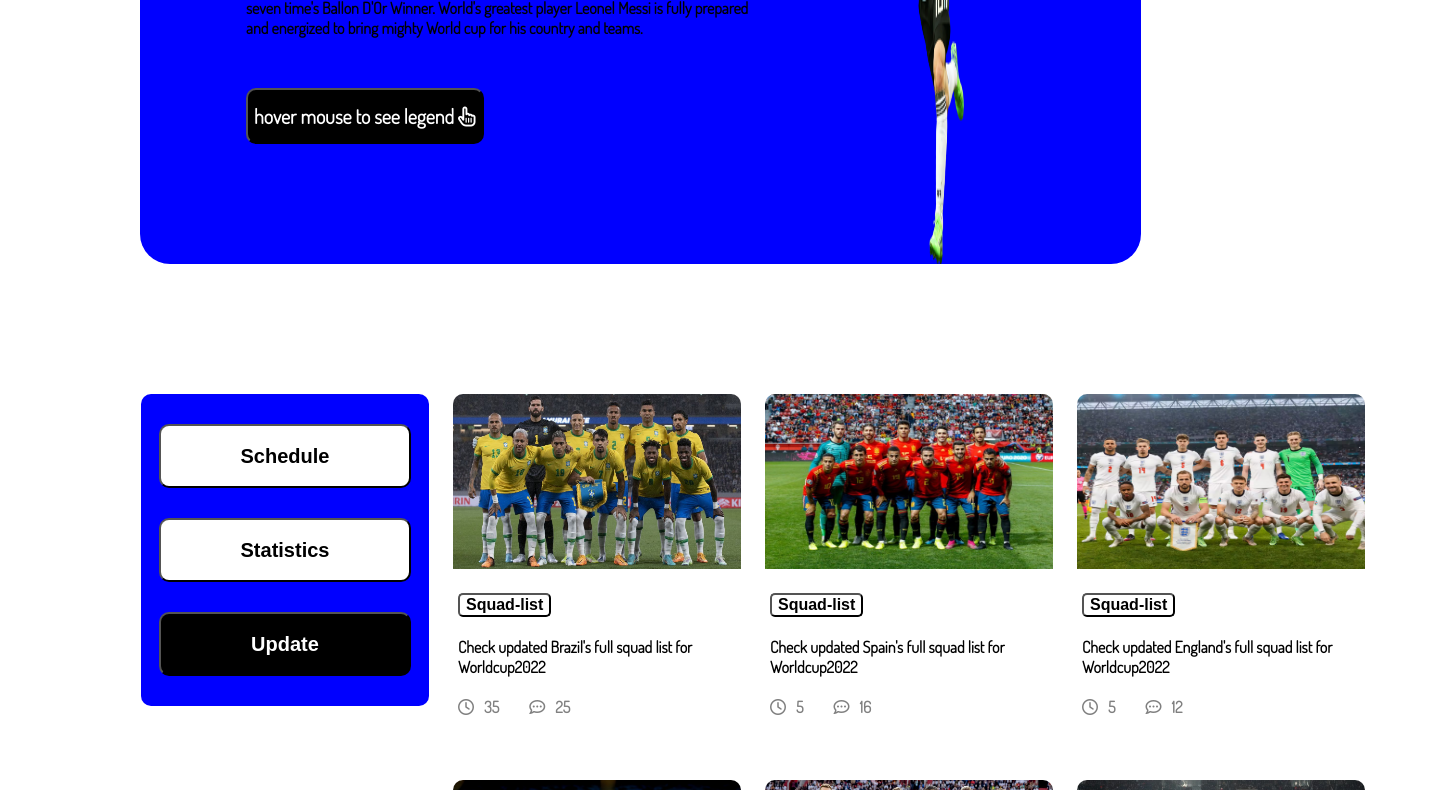
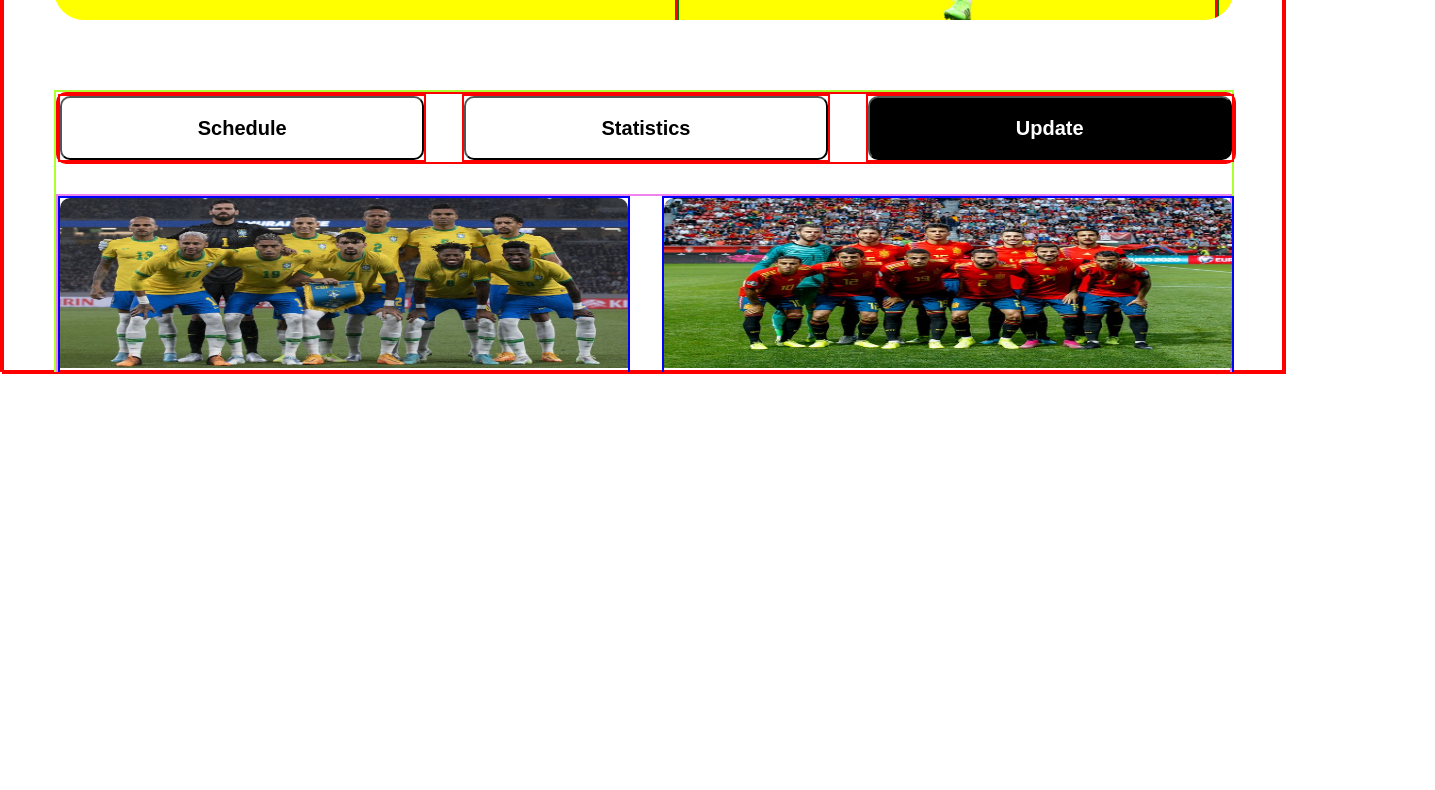
Before and after one commit to Mdmorshadurrahman/Worldcup2022, a plain HTML site: page worldcup_homepage.html in a window 1280 px wide. Shown: the part 432-1222 px from the top of the page, 1435 px wide, since content can reach past the window. After the commit the page ends 806 px from the top, so only its background shows below. Drawn offline with Linux system fonts and the light colour scheme.

Commit message:
all done except mobile response

```diff
--- a/style.css
+++ b/style.css
@@ -1,9 +1,16 @@
+html,
 body {
     font-family: 'Dosis', sans-serif;
     /* padding: 50px 139px 0px 85px; */
     margin: 0 0 0 0;
-    /* border: 2px solid red; */
+    border: 2px solid red;
+    width: 100%;
+    height: 100%;
+    margin: 0px;
+    padding: 0px;
+    overflow-x: hidden;
 }
+
 
 h1 {
     font-size: 65px;
@@ -47,9 +54,9 @@ h5 {
 
 .header-left {
     color: black;
-    width: 531px;
+    width: 50%;
     height: 424px;
-    /* border: 2px solid red; */
+    border: 2px solid red;
     display: flex;
     margin: 111px 24px 111px 106px;
     flex-direction: column;
@@ -62,7 +69,7 @@ h5 {
 } */
 
 .header-left-button button {
-    /* border: 2px solid red; */
+    border: 2px solid red;
     height: 56px;
     width: auto;
     background-color: black;
@@ -82,30 +89,30 @@ h5 {
 .header-left-title {
     font-size: 65px;
     height: 240px;
-    width: 531px;
+    width: auto;
     margin-bottom: 20px;
     /* overflow: hidden; */
-    /* border: 2px solid blue; */
+    border: 2px solid white;
 }
 
 .header-left-subtitle {
-    width: 506px;
+    width: auto;
     height: 60px;
-    /* border: 2px solid yellow; */
+    border: 2px solid yellow;
     margin-bottom: 30px;
 }
 
 .header-right {
-    width: 581px;
+    width: 50%;
     height: 613px;
-    /* border: 2px solid red; */
+    border: 2px solid red;
     margin: 33px 79px 0px 0px;
 
 }
 
 .header-right img,
 .messi {
-    /* border: 2px solid green; */
+    border: 2px solid green;
     width: 100%;
     height: 105%;
 }
@@ -123,23 +130,77 @@ h5 {
 
 .middlepart {
 
-    /* border: 2px solid red; */
+    border: 2px solid yellow;
     display: flex;
     justify-content: center;
-    justify-content: space-around;
-    column-gap: 24px;
-    margin: 0px 138px 130px 141px;
+    justify-content: space-between;
+    column-gap: 15%;
+    margin: 0px 136px 130px 141px;
+    width: auto;
+    height: 1000px;
 }
 
+.menu {
+    border: 2px solid red;
+    display: flex;
+    flex-direction: column;
+    justify-content: center;
+    justify-content: space-between;
+    padding: 25%;
+    background-color: blue;
+    border-radius: 10px;
+    align-items: center;
+    width: 185%;
+    height: 25%;
+    row-gap: 10%;
+}
+
+.schedules,
+.Stats,
+.Updates {
+    width: 80%;
+    border: 2px solid red;
+}
+
+.schedules button,
+.Stats button {
+    width: 100%;
+    height: 64px;
+    border-radius: 10px;
+    background-color: white;
+    color: black;
+}
+
+.Updates button {
+    width: 100%;
+    height: 64px;
+    border-radius: 10px;
+    background-color: black;
+    color: white;
+}
 
 .squadgrid {
-    /* border: 2px solid gray; */
+    border: 2px solid violet;
     display: grid;
     grid-template-columns: repeat(3, 1fr);
     grid-template-rows: repeat(3, 1fr);
-    row-gap: 24px;
-    column-gap: 24px;
-    justify-content: center;
+    row-gap: 3%;
+    column-gap: 3%;
+    /* justify-content: center; */
+    justify-content: space-between;
+    /* width: 80%; */
+    height: 100%;
+}
+
+.squad {
+    width: auto;
+    height: auto;
+    border: 2px solid blue;
+    display: flex;
+    flex-direction: column;
+    justify-content: space-between;
+    row-gap: 2%;
+
 }
 
 .squadgrid img {
@@ -149,11 +210,11 @@ h5 {
 }
 
 .icons {
-    /* border: 2px solid red; */
+    border: 2px solid red;
     display: flex;
     justify-content: flex-start;
-    margin-left: 5px;
-    column-gap: 30px;
+    margin-left: 2%;
+    column-gap: 15%;
 }
 
 
@@ -163,50 +224,8 @@ h5 {
     display: flex;
     justify-content: center;
     align-items: center;
-    column-gap: 10px;
+    column-gap: 30%;
     color: gray;
-}
-
-.squad {
-    width: 288px;
-    height: 362px;
-    /* border: 2px solid blue; */
-    display: flex;
-    flex-direction: column;
-    row-gap: 20px;
-
-}
-
-.menu {
-    /* border: 2px solid black; */
-    display: flex;
-    flex-direction: column;
-    justify-content: center;
-    justify-content: space-between;
-    padding: 30px 30px;
-    background-color: blue;
-    border-radius: 10px;
-    align-items: center;
-    width: 228px;
-    height: 252px;
-    row-gap: 30px;
-}
-
-.schedules button,
-.Stats button {
-    width: 252px;
-    height: 64px;
-    border-radius: 10px;
-    background-color: white;
-    color: black;
-}
-
-.Updates button {
-    width: 252px;
-    height: 64px;
-    border-radius: 10px;
-    background-color: black;
-    color: white;
 }
 
 .schedules button:hover,
@@ -217,13 +236,13 @@ h5 {
 }
 
 .squad button {
-    margin-left: 5px;
+    margin-left: 2%;
     background-color: white;
     border-radius: 5px 5px 5px 5px;
 }
 
 .squad button:hover {
-    margin-left: 5px;
+    margin-left: 2%;
     background-color: black;
     color: white;
     border-radius: 5px 5px 5px 5px;
@@ -232,7 +251,7 @@ h5 {
 }
 
 .description {
-    margin-left: 5px;
+    margin-left: 2%;
 }
 
 .footer {
@@ -279,41 +298,40 @@ h5 {
 }
 
 .hide-button {
-    visibility: hidden;
-    position: absolute;
-    bottom: 50%;
+    display: none;
+    visibility: visible;
+    bottom: auto;
 }
 
 /* for mobile */
 @media screen and (max-width:767px) {}
 
 /* for tab */
-@media screen and (min-width:577px) and (max-width:768px) {
+@media screen and (min-width:577px) and (max-width:1535px) {
     .header-container {
         height: 398px;
         margin: 50px 50px 70px 50px;
         width: auto;
         /* width: 734px; */
-        background-color: red;
+        background-color: yellow;
     }
 
     .header-left {
-        width: auto;
+        width: 50%;
         height: 276px;
         margin: 61px 2px 61px 76px;
+        border: 2px solid blue;
     }
 
     .header-left-title {
-        /* height: 150px; */
-        width: 289px;
-        height: 150px;
-        font-size: 40px;
+        height: auto;
+        font-size: 30px;
         margin-bottom: 10px;
     }
 
     .header-left-subtitle {
         height: 45px;
-        width: 316px;
+        /* width: 316px; */
         overflow: hidden;
         text-overflow: ellipsis;
         margin-bottom: 20px;
@@ -329,7 +347,7 @@ h5 {
 
     .header-right {
         height: 340px;
-        width: auto;
+        width: 50%;
         margin: 58px 17px 0px 0px;
     }
 
@@ -337,34 +355,31 @@ h5 {
         display: flex;
         flex-direction: column;
         justify-content: center;
+        justify-content: space-between;
         row-gap: 30px;
-        padding: 0 0 0 0;
-        margin: 0 50px;
+        margin: 0 50px 150px 50px;
+        height: auto;
+        width: auto;
+        border: 2px solid greenyellow;
     }
 
     .menu {
-        /* border: 2px solid black; */
         display: flex;
         flex-direction: row;
         justify-content: center;
         justify-content: space-between;
         background-color: white;
-        column-gap: 22px;
+        column-gap: 3%;
         padding: 0 0 0 0;
         height: 100%;
         width: 100%;
     }
 
-    .schedules button,
-    .Stats button {
-        width: 205px;
-        height: 64px;
-        /* padding: 17px; */
-    }
-
-    .Updates button {
-        width: 205px;
-        height: 64px;
+    .schedules,
+    .Stats,
+    .Updates {
+        width: 80%;
+        border: 2px solid red;
     }
 
     .footer {
@@ -377,54 +392,70 @@ h5 {
         display: grid;
         grid-template-columns: repeat(2, 1fr);
         grid-template-rows: repeat(3, 1fr);
-        row-gap: 19.5px;
-        column-gap: 20px;
+        row-gap: 2%;
+        column-gap: 3%;
+        height: 110%;
     }
 
     .squad {
-        width: 320px;
-        height: 414px;
+        width: 100%;
+        height: auto;
+        row-gap: 10px;
         /* border: 2px solid blue; */
-        row-gap: auto;
 
     }
 
     .squad img {
-        height: 200.24px;
+        height: 170px;
         width: 100%;
     }
 
     .hide1,
     .hide2,
     .hide3 {
-        visibility: hidden;
-        position: absolute;
-        bottom: 50%;
-        border: 2px solid black;
+        display: none;
     }
 
     .hide-button {
+        border: 2px solid red;
         display: flex;
         justify-content: center;
-        visibility: visible;
+        align-items: center;
         position: relative;
+        left: 50%;
     }
 
     .hide-button button {
         margin-left: 5px;
         background-color: blue;
         height: 47px;
-        width: 131px;
+        width: 100%;
         color: white;
         border-radius: 10px 10px 10px 10px;
     }
 
+    .hide-button button:hover {
+        background-color: cyan;
+        color: black;
+    }
+
     .footer {
         width: 100%;
-        height: 345px;
-        row-gap: auto;
+        height: 250px;
+        row-gap: 8%;
         padding: 60px auto;
         margin-top: 69px;
     }
 
+    .schedules,
+    .Stats,
+    .Updates {
+        width: 80%;
+        border: 2px solid red;
+    }
+
+    html {
+        padding: 0 0 0 0;
+        margin: 0 0 0 0;
+    }
 }
--- a/style_schedule.css
+++ b/style_schedule.css
@@ -1,10 +1,19 @@
+html,
 body {
     font-family: 'Dosis', sans-serif;
-    margin: 50px 140px 0 140px;
+    /* padding: 50px 139px 0px 85px; */
+    margin: 0 0 0 0;
+    border: 2px solid red;
+    width: 100%;
+    height: 100%;
+    margin: 0px;
+    padding: 0px;
+    overflow-x: hidden;
 }
 
+
 h1 {
-    font-size: 70px;
+    font-size: 65px;
     margin: 0 0 0 0;
 }
 
@@ -29,39 +38,40 @@ h5 {
 }
 
 .header-container {
+    /* border: 2px solid black; */
     border-radius: 30px;
     display: flex;
-    /* justify-content: center; */
+    justify-content: center;
     justify-content: space-between;
-    /* align-items: center; */
-    justify-content: center;
     background-color: blue;
-    margin-bottom: 130px;
     overflow: hidden;
+    height: 646px;
+    width: auto;
+    /* width: 1321px; */
+    margin: 50px 139px 130px 140px;
 
 }
 
 .header-left {
     color: black;
-    width: 100%;
-    /* width: 531px;
-    height: 424px; */
-    /* border: 2px solid red; */
+    width: 50%;
+    height: 424px;
+    border: 2px solid red;
     display: flex;
-    margin: 111px 20px 111px 106px;
+    margin: 111px 24px 111px 106px;
     flex-direction: column;
     justify-content: center;
     /* align-items: center; */
 }
 
-.header-left-button {
-    /* border: 2px solid black; */
-}
+/* .header-left-button {
+    border: 2px solid black;
+} */
 
 .header-left-button button {
-    /* border: 2px solid red; */
-    width: 50%;
-    right: 3.4em;
+    border: 2px solid red;
+    height: 56px;
+    width: auto;
     background-color: black;
     color: white;
     font-family: 'Dosis', sans-serif;
@@ -77,42 +87,37 @@ h5 {
 }
 
 .header-left-title {
-    /* width: 100%; */
-    width: 100%;
+    font-size: 65px;
+    height: 240px;
+    width: auto;
+    margin-bottom: 20px;
     /* overflow: hidden; */
-    /* border: 2px solid blue; */
+    border: 2px solid white;
 }
 
 .header-left-subtitle {
-    /* border: 2px solid yellow; */
-    margin: 20px 0px 30px 0;
+    width: auto;
+    height: 60px;
+    border: 2px solid yellow;
+    margin-bottom: 30px;
 }
 
 .header-right {
-    /* background-image: url("media/image/image1.jpg") no-repeat; */
-    /* display: flex; */
-    width: 100%;
-    /* border: 2px solid red; */
+    width: 50%;
+    height: 613px;
+    border: 2px solid red;
     margin: 33px 79px 0px 0px;
-    /* object-fit: cov ; */
-
-    /* justify-content: center; */
 
 }
 
 .header-right img,
 .messi {
-    /* border: 2px solid green; */
+    border: 2px solid green;
     width: 100%;
     height: 105%;
 }
 
-/* .messi:hover {
-    visibility: hidden;
-    z-index: -20;
-} */
-
-.animation {
+/* .animation {
     position: relative;
     visibility: inherit;
     bottom: 765px;
@@ -121,42 +126,99 @@ h5 {
 
 .animation:hover {
     visibility: visible;
-}
+} */
 
 .middlepart {
-    /* border: 2px solid red; */
+    /* border: 2px solid red;
     display: flex;
     justify-content: center;
     justify-content: space-around;
     column-gap: 24px;
-    margin-bottom: 130px;
+    margin-bottom: 130px; */
+    border: 2px solid yellow;
+    display: flex;
+    justify-content: center;
+    justify-content: space-between;
+    /* column-gap: 5%; */
+    margin: 0px 136px 130px 141px;
+    width: 80%;
+    height: 450px;
+
 }
 
+.menu {
+    border: 2px solid red;
+    display: flex;
+    flex-direction: column;
+    justify-content: center;
+    justify-content: space-between;
+    padding: 25%;
+    background-color: blue;
+    border-radius: 10px;
+    align-items: center;
+    width: 220%;
+    height: 60%;
+    row-gap: 10%;
+}
 
 .squadgrid {
-    /* border: 2px solid gray; */
+    border: 2px solid gray;
     display: grid;
     grid-template-columns: repeat(3, 1fr);
     grid-template-rows: repeat(2, 1fr);
-    row-gap: 24px;
-    column-gap: 24px;
+    row-gap: 5%;
+    column-gap: 5%;
     justify-content: center;
+    justify-content: space-between;
+    width: auto;
+    height: 100%;
 }
 
 .fixture-box {
     padding: 53px 30px;
-    width: 230px;
-    height: 120px;
+    width: auto;
+    height: auto;
     /* border: 2px solid blue; */
     display: flex;
     flex-direction: column;
     justify-content: space-between;
-    row-gap: 20px;
+    row-gap: 2%;
     box-shadow: 0.5px 0.5px 3px 0.1px gray;
     background-color: black;
     border-radius: 5px 5px 5px 5px;
     color: white;
 
+}
+
+.schedules,
+.Stats,
+.Updates {
+    width: 80%;
+    border: 2px solid red;
+}
+
+.Updates button,
+.Stats button {
+    width: 100%;
+    height: 64px;
+    border-radius: 10px;
+    background-color: white;
+    color: black;
+}
+
+.schedules button {
+    width: 100%;
+    height: 64px;
+    border-radius: 10px;
+    background-color: black;
+    color: white;
+}
+
+.Updates button:hover,
+.Stats button:hover {
+    background-color: black;
+    color: white;
+    cursor: pointer;
 }
 
 .fixture-box:hover {
@@ -176,7 +238,7 @@ h5 {
 .team {
     border: 0.5px solid white;
     height: 56px;
-    width: 93px;
+    width: 40%;
 }
 
 .team img {
@@ -197,43 +259,6 @@ h5 {
     color: gray;
 }
 
-.menu {
-    /* border: 2px solid black; */
-    display: flex;
-    flex-direction: column;
-    justify-content: center;
-    padding: 30px 30px;
-    background-color: blue;
-    border-radius: 10px;
-    align-items: center;
-    width: 220px;
-    height: 232px;
-    row-gap: 30px;
-}
-
-.Updates button,
-.Stats button {
-    width: 252px;
-    height: 64px;
-    border-radius: 10px;
-    background-color: white;
-    color: black;
-}
-
-.schedules button {
-    width: 252px;
-    height: 64px;
-    border-radius: 10px;
-    background-color: black;
-    color: white;
-}
-
-.Updates button:hover,
-.Stats button:hover {
-    background-color: black;
-    color: white;
-    cursor: pointer;
-}
 
 .description {
     margin-left: 5px;
@@ -244,9 +269,8 @@ h5 {
     justify-content: center;
     flex-direction: column;
     background-color: black;
-    width: 1510px;
+    width: 100%;
     height: 444px;
-    margin-left: -140px;
     color: white;
     text-align: center;
     row-gap: 50px;
```
Also changed, not shown: worldcup_homepage.html (+5 -6 lines).
